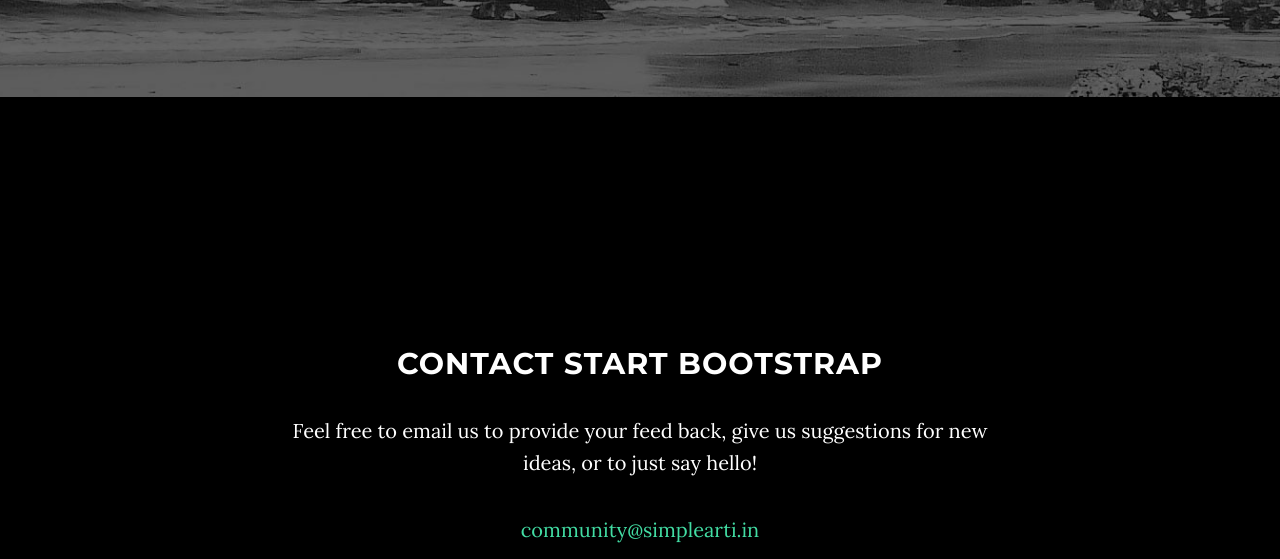
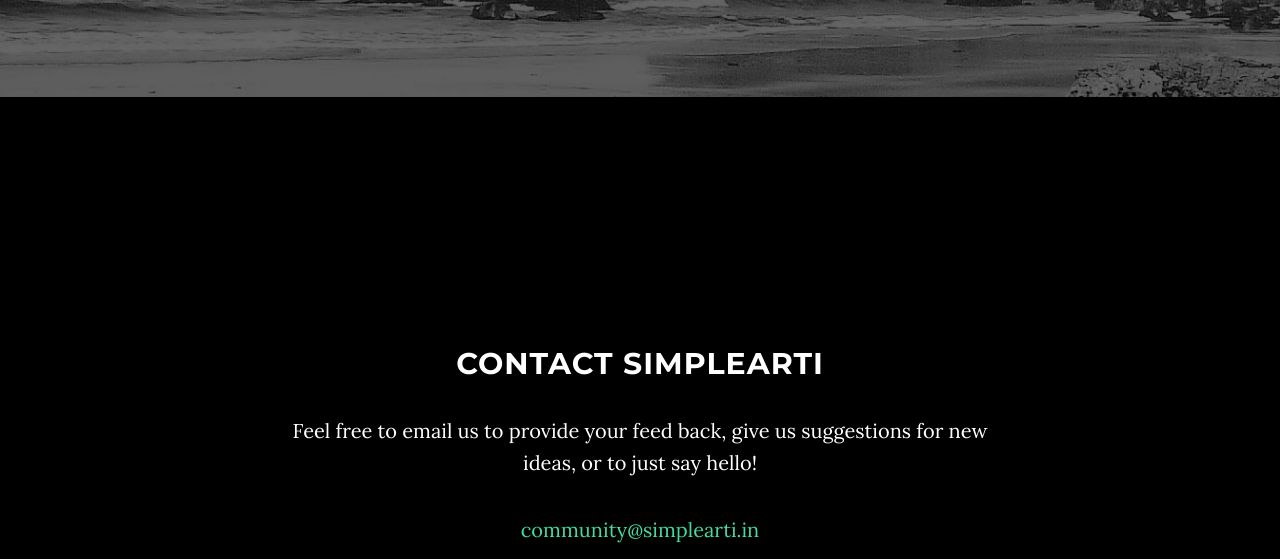
Before and after one commit to simplearti/website, a website: page index.html in a window 1280 px wide. Shown: the part 1981-2540 px from the top of the page. Drawn offline with nearby package versions, Linux system fonts and the light colour scheme; some packages are replaced by stand-ins of ours.

Commit message:
Update index.html

```diff
--- a/index.html
+++ b/index.html
@@ -114,7 +114,7 @@
     <section id="contact" class="container content-section text-center">
         <div class="row">
             <div class="col-lg-8 col-lg-offset-2">
-                <h2>Contact Start Bootstrap</h2>
+                <h2>Contact Simplearti</h2>
                 <p>Feel free to email us to provide your feed back, give us suggestions for new ideas, or to just say hello!</p>
                 <p><a href="mailto:feedback@startbootstrap.com">community@simplearti.in</a>
                 </p>
```
